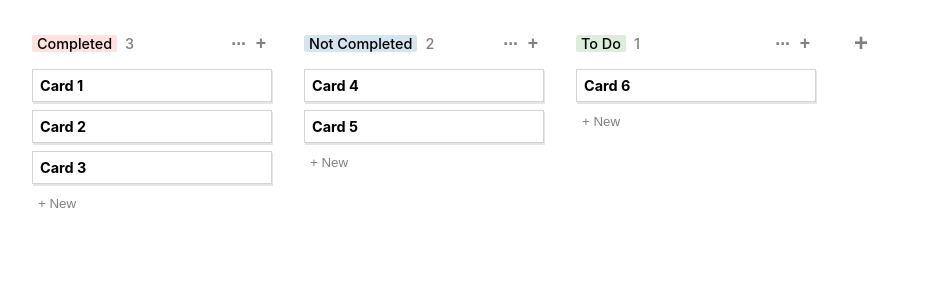
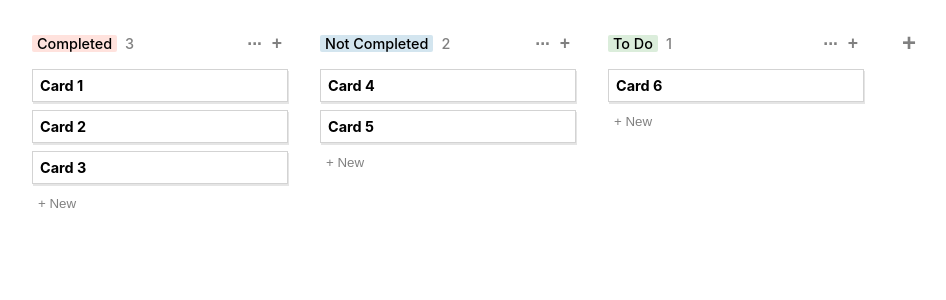
Before and after one commit to AtulPant2704/notion-airtable, a React (Create React App) app: page / in a window 1280 px wide. Shown: the top 300 px of the page, without its empty margins (0-946 px from the left). Built offline with nearby package versions, Linux system fonts and the light colour scheme.

Commit message:
style: card title width

```diff
--- a/src/components/Card/Card.css
+++ b/src/components/Card/Card.css
@@ -1,4 +1,6 @@
 .card-title {
+  width: 15rem;
+  word-wrap: break-word;
   background-color: white;
   font-size: 0.9rem;
   font-weight: 700;
--- a/src/components/CardModal/CardModal.css
+++ b/src/components/CardModal/CardModal.css
@@ -33,6 +33,8 @@
   font-weight: 800;
   display: block;
   outline: none;
+  width: 100%;
+  resize: none;
 }
 
 .card-modal-invalid-title {
```
